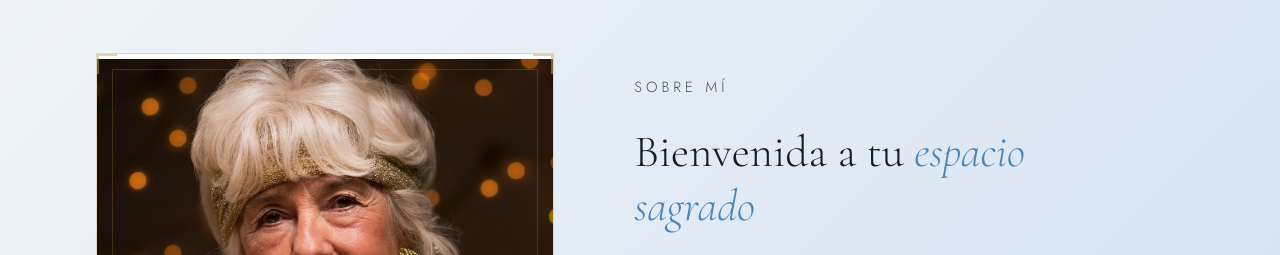
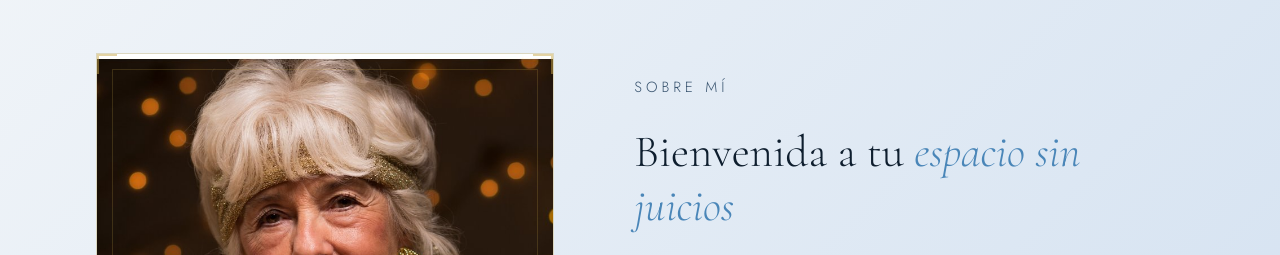
Before and after one commit to andremorera/candegarcia, a plain HTML site: page index.html in a window 1280 px wide. Shown: the part 940-1195 px from the top of the page. Drawn offline with nearby package versions, Linux system fonts and the light colour scheme.

Commit message:
Update index.html
Changed sagrado por sin juicios

```diff
--- a/index.html
+++ b/index.html
@@ -966,7 +966,7 @@
     </div>
     <div class="sobre-content reveal">
       <p class="section-label">Sobre mí</p>
-      <h2 class="section-title">Bienvenida a tu <em>espacio sagrado</em></h2>
+      <h2 class="section-title">Bienvenida a tu <em>espacio sin juicios</em></h2>
       <p>
         Soy Cande, tarotista y terapeuta energética con años de práctica en lecturas de tarot,
         Reiki y Metafísica. Mi camino comenzó como una búsqueda personal y hoy tengo la
```
